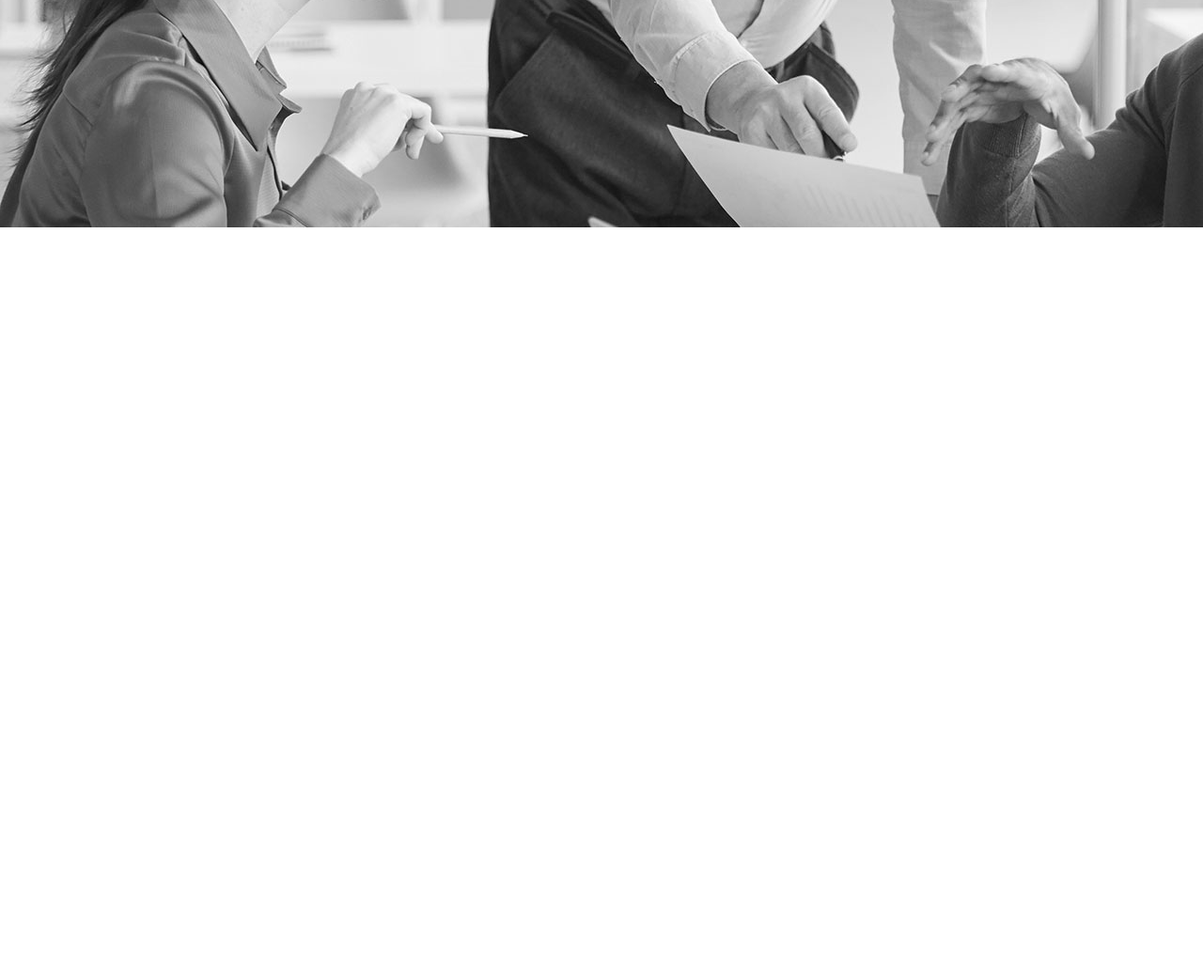
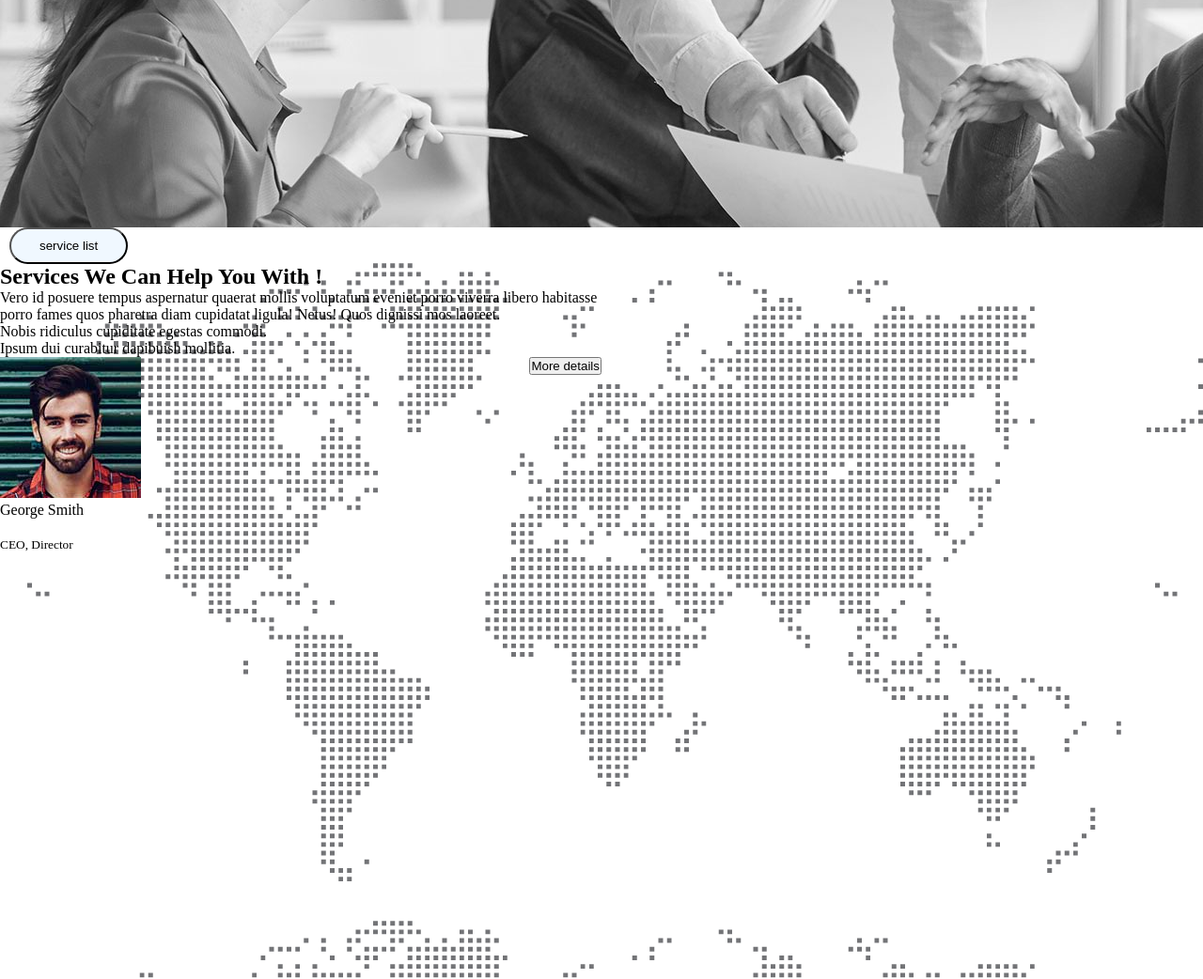
Before and after one commit to Joyasish/my-created-website, a plain HTML site: page index.html in a window 1280 px wide. Shown: the part 665-1707 px from the top of the page at 94% size. Before the commit the page ends 907 px from the top, so only its background shows below. Drawn offline with Linux system fonts and the light colour scheme.

Commit message:
main left half done

```diff
--- a/index.html
+++ b/index.html
@@ -45,5 +45,41 @@
 
 
  </section>
+ <!-- main part -->
+ <main>
+    <section class="service_container">
+         <div class="services_left">
+           <div class="services_details">
+            <button class="btn_service ">service list</button>
+            <h2><span>Services</span>  We Can Help You With !
+            </h2>
+            <p>Vero id posuere tempus aspernatur quaerat mollis voluptatum eveniet porro viverra libero habitasse porro fames quos pharetra diam cupidatat ligula! Netus! Quos dignissi mos laoreet.</p>
+
+            <ol type="1">
+                <li>Nobis ridiculus cupiditate egestas commodi.
+                </li>
+                <li>Ipsum dui curabitur dapibuish mollitia.
+                </li>
+            </ol>
+            <div class="author_details">
+                <div class="author_image"><img src="./asset/image/author.jpg" alt="">
+                    <p>George Smith</p>
+                    <br>
+                    <p > <small>CEO, Director</small>
+                    </p>
+                </div>
+                <div class="author_button">
+                    <button>More details</button>
+                </div>
+
+            </div>
+           </div>
+         </div>
+         <div class="services_right">
+
+         </div>
+    </section>
+ </main>
+
 </body>
 </html>
--- a/style.css
+++ b/style.css
@@ -52,7 +52,34 @@ font-size: 90px;
     background-color: #e90a0a;
     color: antiquewhite;
     }
-.btn_hire{
+.btn_hire,.btn_service {
     background-color:aliceblue ;
     color: black;
     }
+    /* services styles */
+    .service_container{
+        width: 100%;
+        height: 100vh ;
+        background-image: url("./asset/image/footer-bg.png"
+    );
+    linear-gr
+    background-blend-mode:overlay ;
+
+    }
+    .services_left{
+        width: 50%;
+        height: 100vh ;
+    }
+    .btn_service{
+        padding: 10px 30px;
+
+    font: size 25px;
+    margin-left: 10px;
+       border-radius: 30px;
+       ba
+
+    }
+    .author_details{
+        display: flex;
+        justify-content: space-between;
+    }
```
